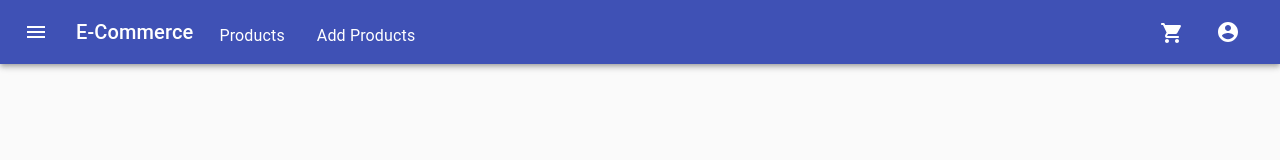
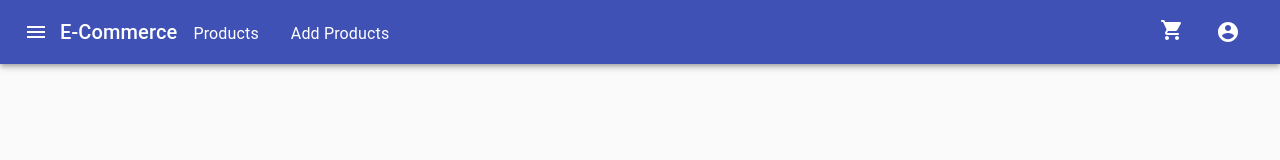
Before and after one commit to oursky/presentation-microservices-kotlin, a React (Create React App) app in the folder frontend/: page /login in a window 1280 px wide. Shown: the top 160 px of the page. Built offline with nearby package versions, Linux system fonts and the light colour scheme.

Commit message:
Update navbar makestyle to css

```diff
--- a/frontend/src/Components/Navbar.tsx
+++ b/frontend/src/Components/Navbar.tsx
@@ -14,7 +14,8 @@ import {
     ShoppingCartRounded
 } from '@material-ui/icons';
 import MenuIcon from '@material-ui/icons/Menu'
-import { createStyles, makeStyles, Theme, withStyles } from '@material-ui/core/styles';
+import {  withStyles } from '@material-ui/core/styles';
+import "../Styles/Navbar.css";
 
 const StyledMenu = withStyles({
     paper: {
@@ -47,36 +48,8 @@ const StyledMenuItem = withStyles(theme => ({
     },
 }))(MenuItem);
 
-const useStyles = makeStyles((theme: Theme) =>
-  createStyles({
-
-    root: {
-         flexGrow: 1,
-    },
-
-    menuButton: {
-        marginRight: theme.spacing(2),
-    },
-
-    menuItems: {
-        marginLeft: 10,
-        marginRight: 'auto',
-    },
-
-    menuItem: {
-        display: 'inline-block'
-    },
-
-    menuItemText:{
-        display: 'inline-block',
-        paddingTop: theme.spacing(1)
-    }
-  }),
-);
-
 export default function Navbar(){
 
-    const classes = useStyles();
     const [anchorEl, setAnchorEl] = React.useState<null | HTMLElement>(null);
 
     function handleClick(event: React.MouseEvent<HTMLElement>) {
@@ -91,7 +64,7 @@ export default function Navbar(){
         <div>
             <AppBar position="static">
                 <Toolbar>
-                    <IconButton edge="start" className={classes.menuButton} color="inherit" aria-label="menu">
+                    <IconButton edge="start" className = "menuButton" color="inherit" aria-label="menu">
                         <MenuIcon />
                     </IconButton>
 
@@ -99,19 +72,18 @@ export default function Navbar(){
                         E-Commerce
                     </Typography>
 
-                    <section className = {classes.menuItems}>
-                        <MenuItem className = {classes.menuItem}>
-                            <Link className = {classes.menuItemText} to = "/" style = {{ textDecoration: 'none', color: "white" }}>Products</Link>
+                    <section className = "menuItems">
+                        <MenuItem className = "menuItem">
+                            <Link className = "menuItemText" to = "/">Products</Link>
                         </MenuItem>
 
-                        <MenuItem className = {classes.menuItem}>
-                            <Link className = {classes.menuItemText} to = "/new" style = {{ textDecoration: 'none', color: "white" }}>Add Products</Link>
+                        <MenuItem className = "menuItem">
+                            <Link className = "menuItemText" to = "/new">Add Products</Link>
                         </MenuItem>
-
                     </section>
 
                     <MenuItem>
-                        <Link className = {classes.menuItemText} to = "/cart" style = {{ textDecoration: 'none', color: "white" }}>
+                        <Link className = "menuItemText" to = "/cart">
                             <ShoppingCartRounded />
                         </Link>
                     </MenuItem>
@@ -119,9 +91,6 @@ export default function Navbar(){
                     <MenuItem aria-controls="simple-menu" aria-haspopup="true" onClick={handleClick}>
                         <AccountCircleRounded />
                     </MenuItem>
-
-
-
                 </Toolbar>
             </AppBar>
             <StyledMenu
--- /dev/null
+++ b/frontend/src/Styles/Navbar.css
@@ -0,0 +1,20 @@
+.menuButton {
+    margin-right: 6px;
+}
+
+.menuItems {
+    display: flex;
+    margin-left: 10;
+    margin-right: auto;
+}
+
+.menuItem {
+    display: inline-block;
+}
+
+.menuItemText {
+    display: inline-block;
+    padding-top: 3px;
+    text-decoration: none;
+    color: white;
+}
```
